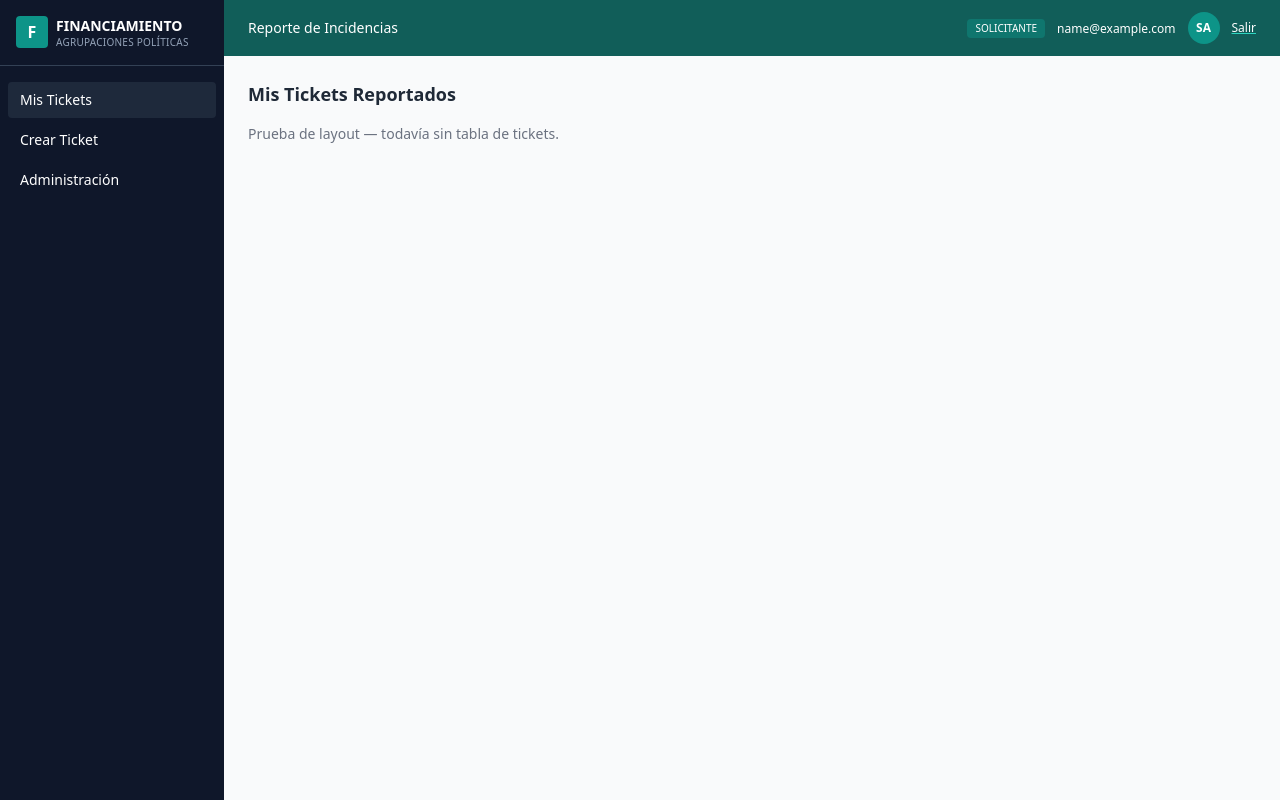
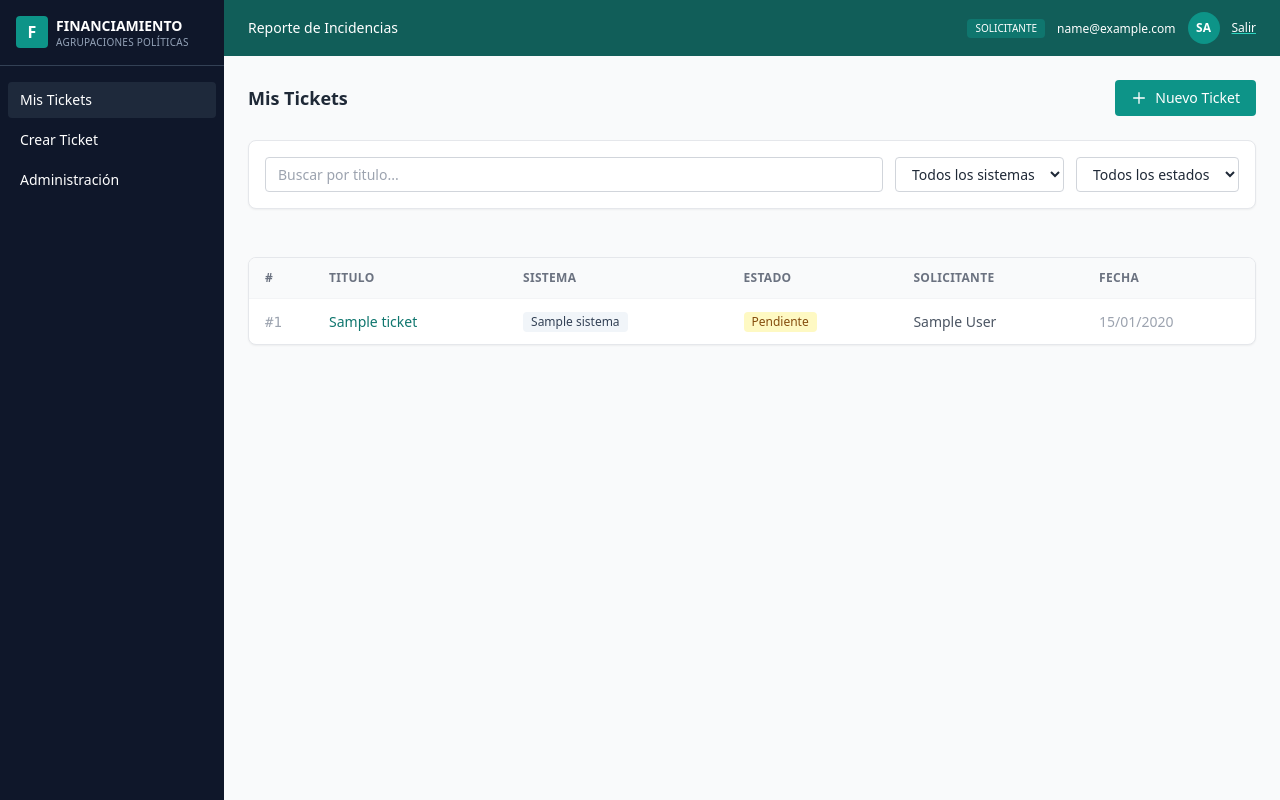
Before and after one commit to patosimple/Incidencias, a Django app: page /tickets/ in a window 1280 px wide. Run offline with Django 5.2, Linux system fonts and the light colour scheme; a user stored in the database is signed in; tables that the repository leaves empty hold one stand-in row (values such as "Sample post"); some libraries are stand-ins or nearby versions.

Commit message:
template ticket_list + htmx filtro busqueda por nombre

```diff
--- /dev/null
+++ b/core/templates/core/partials/ticket_table.html
@@ -0,0 +1,86 @@
+{# Partial: tabla + paginacion. Target HTMX: #tabla-tickets #}
+<div id="tabla-tickets">
+
+{% if tickets %}
+<div class="bg-white rounded-lg border border-gray-200 shadow-sm overflow-hidden">
+    <table class="min-w-full divide-y divide-gray-100 text-sm">
+        <thead class="bg-gray-50 text-xs uppercase text-gray-500 tracking-wide">
+            <tr>
+                <th class="px-4 py-3 text-left w-16">#</th>
+                <th class="px-4 py-3 text-left">Titulo</th>
+                <th class="px-4 py-3 text-left">Sistema</th>
+                <th class="px-4 py-3 text-left">Estado</th>
+                <th class="px-4 py-3 text-left">Solicitante</th>
+                <th class="px-4 py-3 text-left">Fecha</th>
+            </tr>
+        </thead>
+        <tbody class="divide-y divide-gray-100">
+            {% for ticket in tickets %}
+            <tr class="hover:bg-gray-50 transition-colors">
+                <td class="px-4 py-3 text-gray-400 font-mono">#{{ ticket.pk }}</td>
+                <td class="px-4 py-3">
+                    <a href="{% url 'ticket_detail' pk=ticket.pk %}"
+                       class="font-medium text-teal-700 hover:text-teal-900 hover:underline">
+                        {{ ticket.titulo }}
+                    </a>
+                </td>
+                <td class="px-4 py-3">
+                    <span class="inline-block bg-slate-100 text-slate-700 text-xs font-medium px-2 py-0.5 rounded">
+                        {{ ticket.sistema.nombre }}
+                    </span>
+                </td>
+                <td class="px-4 py-3">
+                    {% if ticket.estado == 'PENDIENTE' %}
+                        <span class="inline-block bg-yellow-100 text-yellow-800 text-xs font-medium px-2 py-0.5 rounded">Pendiente</span>
+                    {% elif ticket.estado == 'EN_PROCESO' %}
+                        <span class="inline-block bg-blue-100 text-blue-800 text-xs font-medium px-2 py-0.5 rounded">En proceso</span>
+                    {% elif ticket.estado == 'CERRADO' %}
+                        <span class="inline-block bg-gray-100 text-gray-500 text-xs font-medium px-2 py-0.5 rounded">Cerrado</span>
+                    {% elif ticket.estado == 'REABIERTO' %}
+                        <span class="inline-block bg-red-100 text-red-700 text-xs font-medium px-2 py-0.5 rounded">Reabierto</span>
+                    {% endif %}
+                </td>
+                <td class="px-4 py-3 text-gray-600">{{ ticket.solicitante }}</td>
+                <td class="px-4 py-3 text-gray-400">{{ ticket.creado_en|date:"d/m/Y" }}</td>
+            </tr>
+            {% endfor %}
+        </tbody>
+    </table>
+</div>
+
+{% if page_obj.has_other_pages %}
+<div class="flex items-center justify-center gap-2 mt-6 text-sm">
+    {% if page_obj.has_previous %}
+    <a href="?{% if request.GET.q %}q={{ request.GET.q }}&{% endif %}{% if request.GET.sistema %}sistema={{ request.GET.sistema }}&{% endif %}{% if request.GET.estado %}estado={{ request.GET.estado }}&{% endif %}page={{ page_obj.previous_page_number }}"
+       hx-get="{% url 'ticket_list' %}" hx-target="#tabla-tickets" hx-push-url="true"
+       class="px-3 py-1.5 rounded border border-gray-300 hover:bg-gray-50 text-gray-600">
+        &larr; Anterior
+    </a>
+    {% endif %}
+    <span class="px-3 py-1.5 text-gray-500">
+        Pagina {{ page_obj.number }} de {{ page_obj.paginator.num_pages }}
+    </span>
+    {% if page_obj.has_next %}
+    <a href="?{% if request.GET.q %}q={{ request.GET.q }}&{% endif %}{% if request.GET.sistema %}sistema={{ request.GET.sistema }}&{% endif %}{% if request.GET.estado %}estado={{ request.GET.estado }}&{% endif %}page={{ page_obj.next_page_number }}"
+       hx-get="{% url 'ticket_list' %}" hx-target="#tabla-tickets" hx-push-url="true"
+       class="px-3 py-1.5 rounded border border-gray-300 hover:bg-gray-50 text-gray-600">
+        Siguiente &rarr;
+    </a>
+    {% endif %}
+</div>
+{% endif %}
+
+{% else %}
+<div class="flex flex-col items-center justify-center py-20 text-gray-400">
+    <svg class="w-12 h-12 mb-4 text-gray-300" fill="none" stroke="currentColor" viewBox="0 0 24 24">
+        <path stroke-linecap="round" stroke-linejoin="round" stroke-width="1.5"
+              d="M9 5H7a2 2 0 00-2 2v12a2 2 0 002 2h10a2 2 0 002-2V7a2 2 0 00-2-2h-2M9 5a2 2 0 002 2h2a2 2 0 002-2M9 5a2 2 0 012-2h2a2 2 0 012 2"/>
+    </svg>
+    <p class="text-sm font-medium text-gray-500">No hay tickets que coincidan con los filtros.</p>
+    <a href="{% url 'ticket_create' %}" class="mt-3 text-sm text-teal-600 hover:underline">
+        Crear el primer ticket
+    </a>
+</div>
+{% endif %}
+
+</div>
--- a/core/templates/core/ticket_list.html
+++ b/core/templates/core/ticket_list.html
@@ -1,6 +1,60 @@
-{% extends "core/base.html" %}
+{% extends 'core/base.html' %}
 {% block nav_tickets_active %}bg-slate-800{% endblock %}
+
 {% block content %}
-<h1 class="text-lg font-semibold mb-4">Mis Tickets Reportados</h1>
-<p class="text-sm text-gray-500">Prueba de layout — todavía sin tabla de tickets.</p>
+<div class="flex items-center justify-between mb-6">
+    <h1 class="text-lg font-semibold text-gray-800">Mis Tickets</h1>
+    <a href="{% url 'ticket_create' %}"
+       class="inline-flex items-center gap-2 bg-teal-600 hover:bg-teal-700 text-white text-sm font-medium px-4 py-2 rounded transition-colors">
+        <svg class="w-4 h-4" fill="none" stroke="currentColor" viewBox="0 0 24 24">
+            <path stroke-linecap="round" stroke-linejoin="round" stroke-width="2" d="M12 4v16m8-8H4"/>
+        </svg>
+        Nuevo Ticket
+    </a>
+</div>
+
+{# Filtros #}
+<form method="get" action="{% url 'ticket_list' %}"
+      hx-get="{% url 'ticket_list' %}"
+      hx-target="#tabla-tickets"
+      hx-trigger="change from:select, keyup changed delay:400ms from:input[name=q]"
+      hx-push-url="true"
+      class="flex flex-wrap gap-3 mb-6 p-4 bg-white rounded-lg border border-gray-200 shadow-sm">
+
+    <input type="text" name="q" value="{{ request.GET.q }}"
+           placeholder="Buscar por titulo..."
+           class="flex-1 min-w-[180px] text-sm border border-gray-300 rounded px-3 py-1.5 focus:outline-none focus:ring-1 focus:ring-teal-500">
+
+    <select name="sistema"
+            class="text-sm border border-gray-300 rounded px-3 py-1.5 bg-white focus:outline-none focus:ring-1 focus:ring-teal-500">
+        <option value="">Todos los sistemas</option>
+        {% for s in sistemas_disponibles %}
+        <option value="{{ s.pk }}" {% if request.GET.sistema == s.pk|stringformat:"s" %}selected{% endif %}>
+            {{ s.nombre }}
+        </option>
+        {% endfor %}
+    </select>
+
+    <select name="estado"
+            class="text-sm border border-gray-300 rounded px-3 py-1.5 bg-white focus:outline-none focus:ring-1 focus:ring-teal-500">
+        <option value="">Todos los estados</option>
+        {% for valor, etiqueta in estados_disponibles %}
+        <option value="{{ valor }}" {% if request.GET.estado == valor %}selected{% endif %}>
+            {{ etiqueta }}
+        </option>
+        {% endfor %}
+    </select>
+
+
+
+    {% if request.GET.q or request.GET.sistema or request.GET.estado %}
+    <a href="{% url 'ticket_list' %}"
+       class="text-sm text-gray-500 hover:text-gray-700 self-center underline">
+        Limpiar
+    </a>
+    {% endif %}
+</form>
+
+{% include "core/partials/ticket_table.html" %}
+
 {% endblock %}
--- a/core/views.py
+++ b/core/views.py
@@ -23,7 +23,9 @@ class TicketListView(LoginRequiredMixin, ListView):
         usuario = self.request.user
         qs = Ticket.objects.select_related("sistema", "solicitante")
 
-        if usuario.rol == RolUsuario.SOLICITANTE:
+        if usuario.is_superuser:
+            pass  # superuser ve todos los tickets sin restricción
+        elif usuario.rol == RolUsuario.SOLICITANTE:
             qs = qs.filter(solicitante=usuario)
         else:
             # Desarrollador (o Coordinador a futuro): ve tickets de sus sistemas
@@ -42,6 +44,11 @@ class TicketListView(LoginRequiredMixin, ListView):
             qs = qs.filter(titulo__icontains=q)
 
         return qs
+
+    def get_template_names(self):
+        if self.request.headers.get("HX-Request"):
+            return ["core/partials/ticket_table.html"]
+        return ["core/ticket_list.html"]
 
     def get_context_data(self, **kwargs):
         ctx = super().get_context_data(**kwargs)
```
Also changed, not shown: AGENTS.md (+50 -33 lines).
